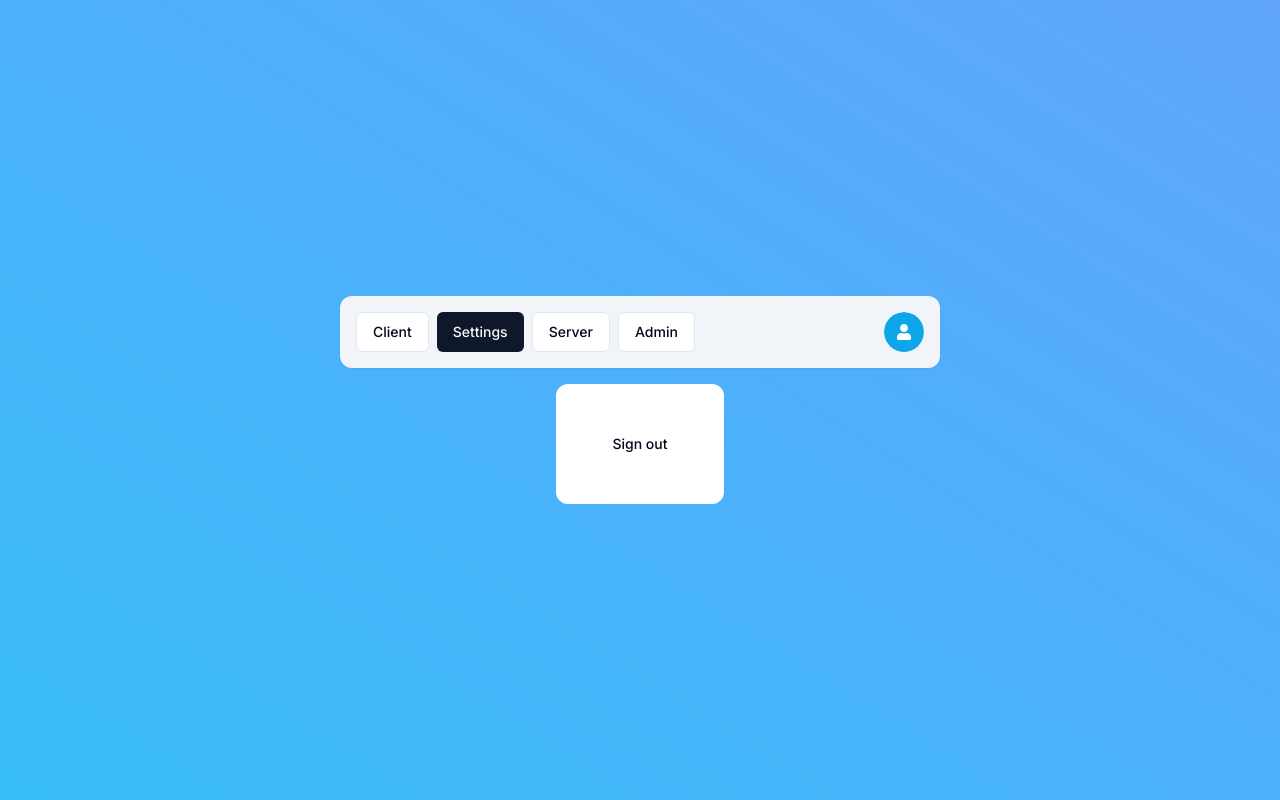
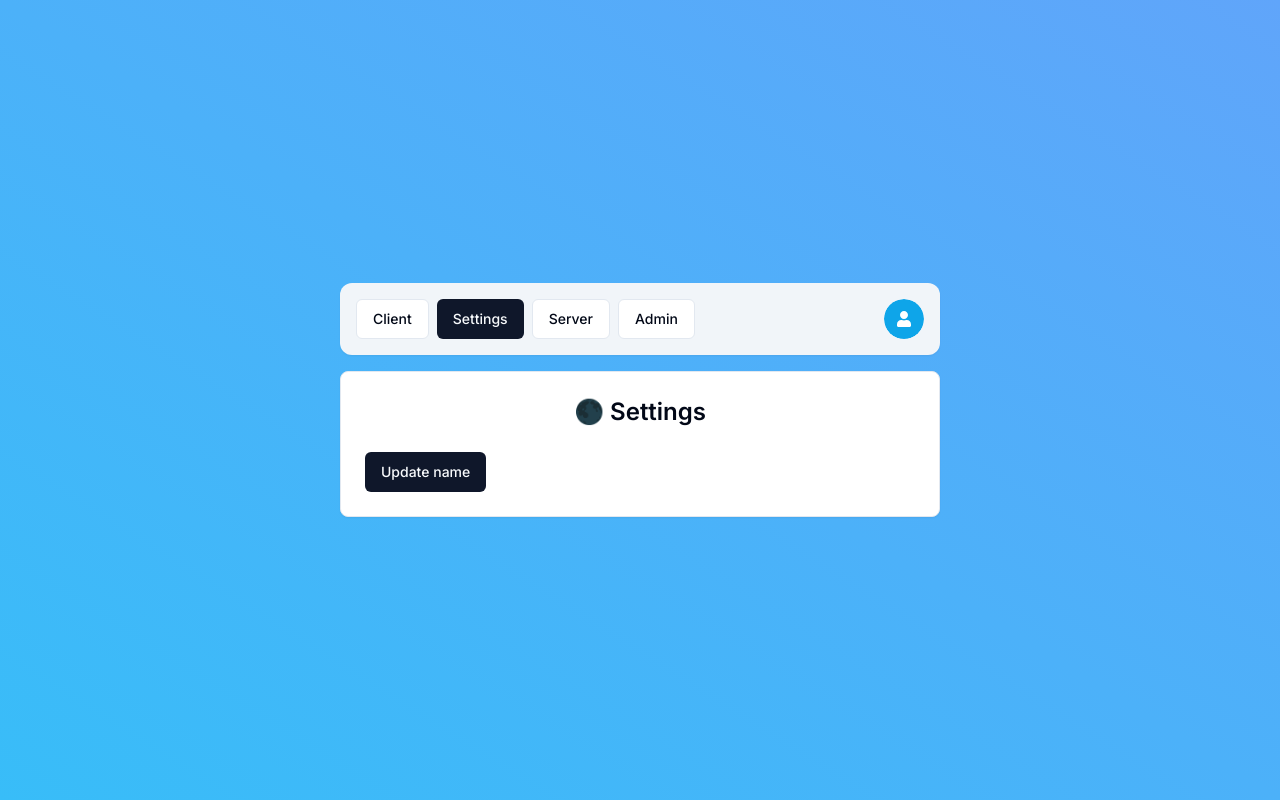
Before and after one commit to laoskey/auth-kit, a Next.js app: page /setting in a window 1280 px wide. Built offline with nearby package versions, Linux system fonts and the light colour scheme; no server answers.

Commit message:
fixed the bug that user-update the setting that the server-ppage had the old-data bug

```diff
--- /dev/null
+++ b/app/(protected)/setting/CSRPage.tsx
@@ -0,0 +1,26 @@
+"use client";
+import { logout } from "@/actions/logout";
+import { Button } from "@/components/ui/button";
+// import { useCurrentUser } from "@/hooks/use-current-user";
+// import { useSession } from "next-auth/react";
+export default function SettingPage() {
+  // const session = useSession();
+  // const user = useCurrentUser();
+  const onClick = () => {
+    logout();
+  };
+  return (
+    <div
+      className=' bg-white p-10 rounded-xl
+    '
+    >
+      <Button
+        type='submit'
+        onClick={onClick}
+        variant={"ghost"}
+      >
+        Sign out
+      </Button>
+    </div>
+  );
+}
--- a/app/(protected)/setting/page.tsx
+++ b/app/(protected)/setting/page.tsx
@@ -1,26 +1,35 @@
 "use client";
-import { logout } from "@/actions/logout";
+import { useTransition } from "react";
+import { settings } from "@/actions/settings";
 import { Button } from "@/components/ui/button";
-// import { useCurrentUser } from "@/hooks/use-current-user";
-// import { useSession } from "next-auth/react";
+import { Card, CardContent, CardHeader } from "@/components/ui/card";
+import { useSession } from "next-auth/react";
+
 export default function SettingPage() {
-  // const session = useSession();
-  // const user = useCurrentUser();
+  const [isPending, startTransition] = useTransition();
+  const { update } = useSession();
   const onClick = () => {
-    logout();
+    startTransition(() => {
+      settings({
+        name: "NEW TTTT",
+      }).then(() => update());
+    });
   };
   return (
-    <div
-      className=' bg-white p-10 rounded-xl
-    '
-    >
-      <Button
-        type='submit'
-        onClick={onClick}
-        variant={"ghost"}
-      >
-        Sign out
-      </Button>
-    </div>
+    <Card className='w-[600px]'>
+      <CardHeader>
+        <p className=' text-2xl font-semibold text-center'>
+          🌑 Settings
+        </p>
+      </CardHeader>
+      <CardContent>
+        <Button
+          disabled={isPending}
+          onClick={onClick}
+        >
+          Update name
+        </Button>
+      </CardContent>
+    </Card>
   );
 }
--- a/auth.ts
+++ b/auth.ts
@@ -64,7 +64,7 @@ export const {
     },
 
     async session({ token, session }) {
-      console.log({ token });
+      // console.log({ token });
       if (token.sub && session.user) {
         session.user.id = token.sub;
       }
@@ -74,6 +74,7 @@ export const {
       if (session.user) {
         session.user.isTwoFactorEnabled =
           token.isTwoFactorEnabled as boolean;
+        session.user.name = token.name;
       }
       return session;
     },
@@ -81,7 +82,7 @@ export const {
       if (!token.sub) {
         return token;
       }
-
+      console.log("I'LL BE CALLED AGAIN");
       const existingUser = await getUserById(token.sub);
 
       if (!existingUser) {
@@ -89,6 +90,8 @@ export const {
       }
 
       token.role = existingUser.role;
+      token.email = existingUser.email;
+      token.name = existingUser.name;
       token.isTwoFactorEnabled = existingUser.isTwoFactorEnabled;
       return token;
     },
```
